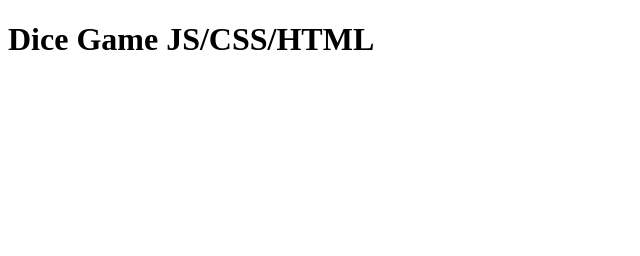
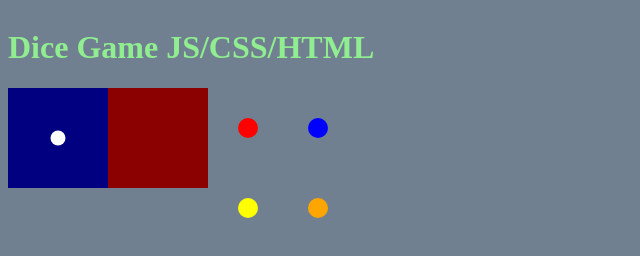
Before and after one commit to hahayz77/dicegametest, a website: page index.html in a window 1280 px wide. Shown: the whole page, without its empty margins (0-640 px from the left). Drawn offline with Linux system fonts and the light colour scheme.

Commit message:
index pt1

```diff
--- a/index.html
+++ b/index.html
@@ -4,13 +4,16 @@
     <meta charset="UTF-8">
     <meta http-equiv="X-UA-Compatible" content="IE=edge">
     <meta name="viewport" content="width=device-width, initial-scale=1.0">
+    <link rel="stylesheet" href="./styles/global.css">
+    <link rel="stylesheet" href="./styles/animations.css">
     <title>Dice Game JS</title>
 </head>
 <body>
     <h1>Dice Game JS/CSS/HTML</h1>
     <main id="dices">
-        <div id="p1"></div>
+        <div id="p1" class="n1"></div>
         <div id="p2"></div>
+        <img src="dices/dice4.svg" alt="dice">
     </main>
 </body>
 </html>
```
